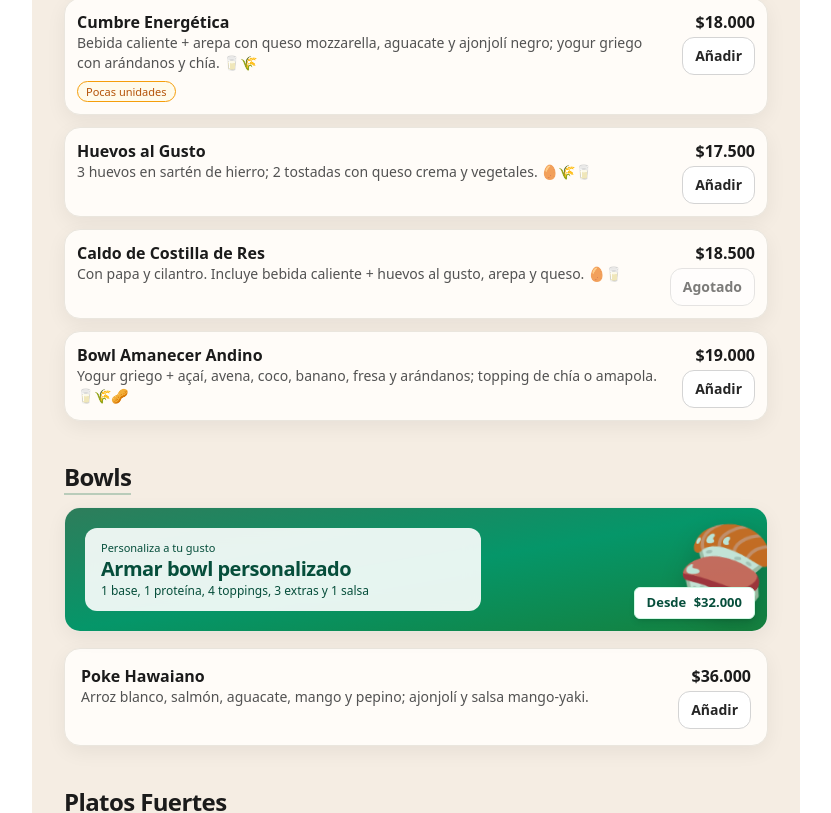
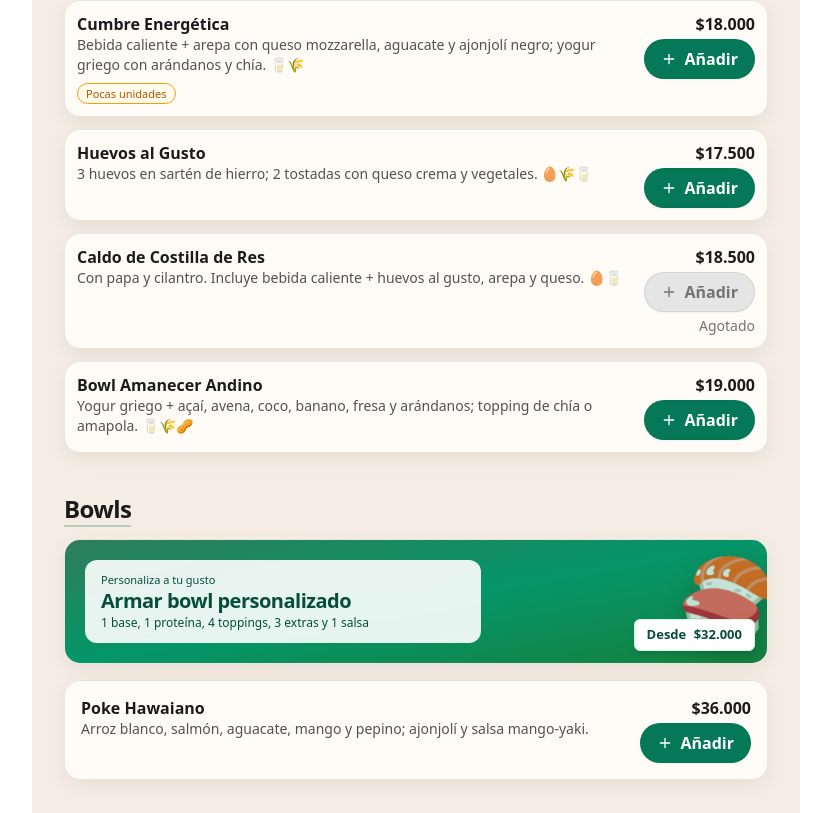
Before and after one commit to codesebastianvega/alto-andino-qrmenu, a React (Vite) app: page / in a window 1280 px wide. Shown: the part 487-1300 px from the top of the page, without its empty margins (224-1055 px from the left). Built offline with nearby package versions, Linux system fonts and the light colour scheme; no server answers.

Commit message:
feat: unify add button styling

```diff
--- a/src/components/BowlBuilderModal.jsx
+++ b/src/components/BowlBuilderModal.jsx
@@ -1,5 +1,5 @@
 import { useState, useMemo } from "react";
-import { Button } from "./Buttons";
+import { AddButton } from "./Buttons";
 import { COP } from "../utils/money";
 import { useCart } from "../context/CartContext";
 
@@ -329,12 +329,9 @@ export default function BowlBuilderModal({ open, onClose }) {
             <div className="rounded-xl border bg-neutral-50 p-3">
               <p className="text-xs text-neutral-600">Total</p>
               <p className="text-xl font-bold">${COP(price)}</p>
-              <button
-                className="btn btn-primary mt-2 w-full"
-                onClick={addToCart}
-              >
+              <AddButton className="mt-2" onClick={addToCart}>
                 Añadir al carrito
-              </button>
+              </AddButton>
             </div>
           </div>
         </div>
--- a/src/components/BowlsSection.jsx
+++ b/src/components/BowlsSection.jsx
@@ -2,7 +2,7 @@
 import { useState } from "react";
 import { useCart } from "../context/CartContext";
 import { COP } from "../utils/money";
-import { Button } from "./Buttons";
+import { AddButton } from "./Buttons";
 import BowlBuilderModal from "./BowlBuilderModal";
 import stock from "../data/stock.json";
 
@@ -87,14 +87,10 @@ export default function BowlsSection() {
         </div>
         <div className="text-right shrink-0">
           <p className="font-bold">${COP(PREBOWL.price)}</p>
-          <Button
-            variant="outline"
-            className="mt-1"
-            onClick={addPre}
-            disabled={disabled}
-          >
-            {disabled ? "Agotado" : "Añadir"}
-          </Button>
+          <AddButton className="mt-1" onClick={addPre} disabled={disabled} />
+          {disabled && (
+            <p className="mt-1 text-sm text-neutral-500">Agotado</p>
+          )}
         </div>
       </div>
 
--- a/src/components/Buttons.jsx
+++ b/src/components/Buttons.jsx
@@ -19,3 +19,43 @@ export function Button({ variant = "primary", className = "", ...props }) {
   const base = "btn " + (variant === "primary" ? "btn-primary" : "btn-outline");
   return <button {...props} className={base + " " + className} />;
 }
+
+export function AddButton({
+  children = "Añadir",
+  className = "",
+  disabled,
+  onClick,
+  type = "button",
+}) {
+  return (
+    <button
+      type={type}
+      disabled={disabled}
+      onClick={onClick}
+      className={[
+        "inline-flex items-center justify-center gap-2 rounded-full font-semibold shadow-sm transition select-none",
+        "bg-emerald-700 text-white hover:bg-emerald-800",
+        "border border-emerald-800/10",
+        "focus:outline-none focus:ring-2 focus:ring-offset-2 focus:ring-emerald-300",
+        "px-4 h-11 w-full sm:w-auto sm:h-10",
+        "active:translate-y-px",
+        "disabled:bg-neutral-200 disabled:text-neutral-500 disabled:cursor-not-allowed",
+        className,
+      ].join(" ")}
+    >
+      <svg
+        viewBox="0 0 24 24"
+        className="w-4 h-4"
+        fill="none"
+        stroke="currentColor"
+        strokeWidth="2"
+        strokeLinecap="round"
+      >
+        <path d="M12 5v14M5 12h14" />
+      </svg>
+      <span>{children}</span>
+    </button>
+  );
+}
+
+export default AddButton;
--- a/src/components/CoffeeSection.jsx
+++ b/src/components/CoffeeSection.jsx
@@ -1,5 +1,5 @@
 import { useState } from "react";
-import { Button } from "./Buttons";
+import { AddButton } from "./Buttons";
 import { useCart } from "../context/CartContext";
 import { COP } from "../utils/money";
 import stock from "../data/stock.json";
@@ -315,14 +315,14 @@ export default function CoffeeSection() {
                   <div className="text-right shrink-0">
                     <p className="text-xs text-neutral-500">Precio</p>
                     <p className="font-semibold">${COP(finalPrice(item))}</p>
-                    <Button
-                      variant="outline"
+                    <AddButton
                       className="mt-1"
                       onClick={() => addToCart(item)}
                       disabled={disabled}
-                    >
-                      {disabled ? "Agotado" : "Añadir"}
-                    </Button>
+                    />
+                    {disabled && (
+                      <p className="mt-1 text-sm text-neutral-500">Agotado</p>
+                    )}
                   </div>
                 </div>
               </li>
@@ -366,14 +366,14 @@ export default function CoffeeSection() {
                   <div className="text-right shrink-0">
                     <p className="text-xs text-neutral-500">Precio</p>
                     <p className="font-semibold">${COP(finalPrice(item))}</p>
-                    <Button
-                      variant="outline"
+                    <AddButton
                       className="mt-1"
                       onClick={() => addToCart(item)}
                       disabled={disabled}
-                    >
-                      {disabled ? "Agotado" : "Añadir"}
-                    </Button>
+                    />
+                    {disabled && (
+                      <p className="mt-1 text-sm text-neutral-500">Agotado</p>
+                    )}
                   </div>
                 </div>
               </li>
--- a/src/components/ProductLists.jsx
+++ b/src/components/ProductLists.jsx
@@ -1,6 +1,7 @@
 import { useCart } from "../context/CartContext";
 import { COP } from "../utils/money";
 import stock from "../data/stock.json"; // ← sin assert
+import { AddButton } from "./Buttons";
 
 // estado global: 'ok' | 'low' | 'out'
 function stateFor(productId) {
@@ -168,22 +169,21 @@ export function Desserts() {
               <div
                 key={s.id}
                 className={
-                  "flex items-center justify-between gap-2 rounded-lg border px-3 py-2 " +
+                  "rounded-lg border px-3 py-2 " +
                   (disabled ? "opacity-60" : "")
                 }
               >
-                <div className="flex items-center gap-2">
-                  <span className="text-sm">{s.label}</span>
-                  {st === "low" && (
-                    <span className="badge badge-warn">Pocas unidades</span>
-                  )}
+                <div className="flex items-center justify-between gap-2">
+                  <div className="flex items-center gap-2">
+                    <span className="text-sm">{s.label}</span>
+                    {st === "low" && (
+                      <span className="badge badge-warn">Pocas unidades</span>
+                    )}
+                  </div>
+                  <span className="font-semibold">${COP(price)}</span>
                 </div>
-                <button
-                  disabled={disabled}
-                  className={
-                    "btn btn-outline " +
-                    (disabled ? "opacity-60 cursor-not-allowed" : "")
-                  }
+                <AddButton
+                  className="mt-2"
                   onClick={() =>
                     addItem({
                       productId: "cumbre",
@@ -192,9 +192,11 @@ export function Desserts() {
                       options: { Sabor: s.label },
                     })
                   }
-                >
-                  Añadir · ${COP(price)}
-                </button>
+                  disabled={disabled}
+                />
+                {disabled && (
+                  <p className="mt-1 text-sm text-neutral-500">Agotado</p>
+                )}
               </div>
             );
           })}
@@ -238,18 +240,16 @@ function ProductRow({ item }) {
       </div>
       <div className="text-right shrink-0">
         <p className="font-semibold">${COP(item.price)}</p>
-        <button
-          disabled={disabled}
-          className={
-            "btn btn-outline mt-1 " +
-            (disabled ? "opacity-60 cursor-not-allowed" : "")
-          }
+        <AddButton
+          className="mt-1"
           onClick={() =>
             addItem({ productId: item.id, name: item.name, price: item.price })
           }
-        >
-          {disabled ? "Agotado" : "Añadir"}
-        </button>
+          disabled={disabled}
+        />
+        {disabled && (
+          <p className="mt-1 text-sm text-neutral-500">Agotado</p>
+        )}
       </div>
     </li>
   );
--- a/src/components/Sandwiches.jsx
+++ b/src/components/Sandwiches.jsx
@@ -1,5 +1,5 @@
 import { useState } from "react";
-import { Chip, Button } from "./Buttons";
+import { Chip, AddButton } from "./Buttons";
 import { COP } from "../utils/money";
 import { useCart } from "../context/CartContext";
 import stock from "../data/stock.json"; // ← sin assert
@@ -119,14 +119,14 @@ export default function Sandwiches() {
               </div>
               <div className="text-right shrink-0">
                 <p className="font-semibold">${COP(priceFor(it.key))}</p>
-                <Button
-                  variant="outline"
+                <AddButton
                   className="mt-1"
                   onClick={() => add(it)}
                   disabled={disabled}
-                >
-                  {disabled ? "Agotado" : "Añadir"}
-                </Button>
+                />
+                {disabled && (
+                  <p className="mt-1 text-sm text-neutral-500">Agotado</p>
+                )}
                 {priceByItem[it.key].unico && (
                   <p className="text-[11px] text-neutral-500 mt-1">
                     Precio único
--- a/src/components/SmoothiesSection.jsx
+++ b/src/components/SmoothiesSection.jsx
@@ -1,4 +1,4 @@
-import { Button } from "./Buttons";
+import { AddButton } from "./Buttons";
 import { COP } from "../utils/money";
 import { useCart } from "../context/CartContext";
 import stock from "../data/stock.json";
@@ -66,14 +66,14 @@ function List({ items, onAdd }) {
             </div>
             <div className="text-right shrink-0">
               <p className="font-semibold">${COP(p.price)}</p>
-              <Button
-                variant="outline"
+              <AddButton
                 className="mt-1"
                 onClick={() => onAdd(p)}
                 disabled={disabled}
-              >
-                {disabled ? "Agotado" : "Añadir"}
-              </Button>
+              />
+              {disabled && (
+                <p className="mt-1 text-sm text-neutral-500">Agotado</p>
+              )}
             </div>
           </li>
         );
```
